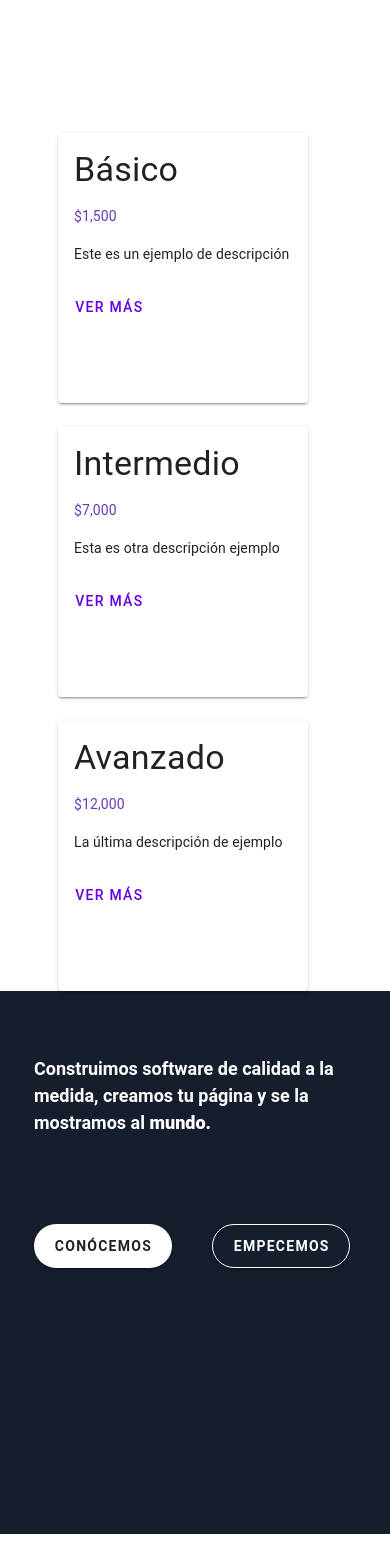
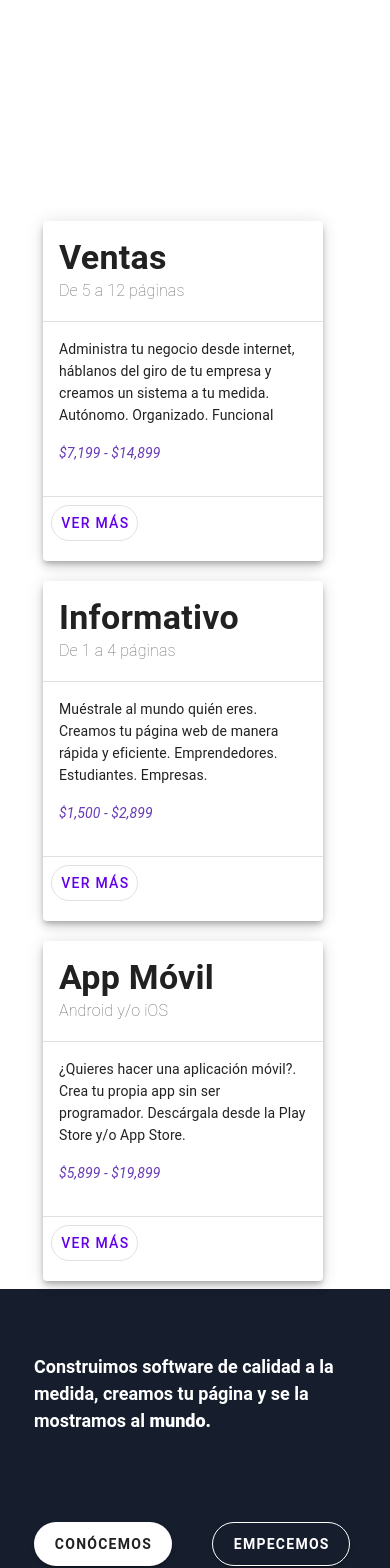
Before and after one commit to Arcup/Arcup-web, a Vue app in the folder arcup/: page / in a window 390 px wide. Shown: the part 260-1828 px from the top of the page. Before the commit the page ends 1794 px from the top, so only its background shows below. Built offline with nearby package versions, Linux system fonts and the light colour scheme.

Commit message:
Add new responsive elements to BaseHeader and Main components

```diff
--- a/arcup/public/styles.css
+++ b/arcup/public/styles.css
@@ -1,24 +1,61 @@
-@media (max-width: 1395px) {
+@media (min-width: 1921px) {
+    .card__main {
+        width: 400px;
+    }
     .container__angle {
-        width: 120%;
-        background-size: 100%;
+        background-position-x: -300px;
+      }
+    #rowMainCards {
+        display: flex;
+        justify-content: center !important;
+        margin-left: 30%;
+    }
+}
+@media (max-width: 1920px) {
+    .container__angle {
+        width: 90% !important;
       }
     .card__main {
-        width: 200px;
+        width: 400px;
     }
     #columnTextMain {
         margin-left: 10px !important;
     }
 }
+@media (max-width: 1700px) {
+    .container__angle {
+        width: 80% !important;
+      }
+    #columnTextMain {
+        margin-left: 10px !important;
+    }
+}
+@media (max-width: 1660px) {
+    .container__angle {
+        background-position-x: -50px;
+      }
+}
+@media (max-width: 1615px) {
+    .container__angle {
+        background-position-x: -80px;
+      }
+}
+@media (max-width: 1580px) {
+    .container__angle {
+        background-position-x: -120px;
+      }
+}
 
-@media (max-width: 1264px) {
+@media (max-width: 1540px) {
     .container__angle {
         position: relative;
         background-color: #161e2eff;
         height: 35% !important;
+        width: 100% !important;
+        background-size: 100%;
     }
     .card__main {
-        width: 250px;
+        width: 350px;
     }
     #containerDeep {
         position: relative;
--- a/arcup/src/components/BaseHeader.vue
+++ b/arcup/src/components/BaseHeader.vue
@@ -73,7 +73,7 @@
         </router-link>
       </v-toolbar-items>
     </v-app-bar>
-        <v-navigation-drawer v-model="drawer" absolute right>
+    <v-navigation-drawer v-model="drawer" absolute right class="drawer">
       <v-list>
         <v-subheader>CONTÁCTANOS</v-subheader>
         <v-divider></v-divider>
@@ -193,4 +193,7 @@ export default {
   background-repeat: no-repeat;
   background-position: center;
 }
+.drawer {
+  z-index: 2 !important;
+}
 </style>
--- a/arcup/src/views/Main.vue
+++ b/arcup/src/views/Main.vue
@@ -8,7 +8,7 @@
           <v-carousel
             :show-arrows="false"
             cycle
-            height="300"
+            height="400"
             hide-delimiter-background
           >
             <v-carousel-item
@@ -19,30 +19,37 @@
           </v-carousel>
         </v-col>
       </v-row>
-      <v-row class="d-flex justify-end mr-2" id="rowMainCards" >
+      <v-row class="d-flex justify-end mr-5" id="rowMainCards" >
         <v-card
-          class="ma-3 card__main"
+          elevation="6"
+          class="mx-3 mb-5 card__main"
           max-width="280"
-          height="270"
-
+          height="340"
           v-for="(item, index) in itemsPaquetes"
           :key="index"
         >
+        <v-card-title class="display-1 text--primary font-weight-bold">
+          {{ item.name }}
+        </v-card-title>
+        <v-card-subtitle class="subtitle-1 font-weight-thin">
+          {{ item.pages }}
+        </v-card-subtitle>
+        <v-divider></v-divider>
           <v-card-text>
-            <p class="display-1 text--primary">{{ item.name }}</p>
-            <p class="deep-purple--text">{{ item.price }}</p>
-            <div class="text--primary">
+            <p class="text--primary">
               {{ item.description }}
-            </div>
+            </p>
+            <p class="deep-purple--text font-italic">{{ item.price }}</p>
           </v-card-text>
+          <v-divider></v-divider>
           <v-card-actions>
-            <v-btn text color="deep-purple accent-4"> Ver más </v-btn>
+            <v-btn text outlined rounded color="deep-purple accent-4 justify-center"> Ver más </v-btn>
           </v-card-actions>
         </v-card>
       </v-row>
     </div>
     <div class="container__angle">
-      <v-col lg="6" md="12" sm="12" class="ml-12 mt-10" id="columnTextMain">
+      <v-col lg="7" md="12" sm="12" xl="5" class="ml-12 mt-10" id="columnTextMain">
         <v-col class="white--text">
           <h1>
             Construimos software de calidad a la medida, creamos tu página y se
@@ -75,7 +82,7 @@
   </v-main>
 </template>
 <script>
-import BaseHeader from "@/components/BaseHeader.vue";
+import BaseHeader from '@/components/BaseHeader.vue';
 //  Se importan las imágenes que serán utilizadas en el carousel
 import imgProject from '../assets/title-images/image-project.png';
 import imgCulture from '../assets/title-images/image-culture.png';
@@ -102,19 +109,23 @@ export default {
       ],
       itemsPaquetes: [
         {
-          name: "Básico",
-          price: "$1,500",
-          description: "Este es un ejemplo de descripción",
+          name: "Ventas",
+          price: "$7,199 - $14,899",
+          pages: "De 5 a 12 páginas",
+          description: "Administra tu negocio desde internet, háblanos del giro de tu empresa y creamos un sistema a tu medida. Autónomo. Organizado. Funcional",
         },
         {
-          name: "Intermedio",
-          price: "$7,000",
-          description: "Esta es otra descripción ejemplo",
+          name: "Informativo",
+          price: "$1,500 - $2,899",
+          pages: "De 1 a 4 páginas",
+          description: "Muéstrale al mundo quién eres. Creamos tu página web de manera rápida y eficiente. Emprendedores. Estudiantes. Empresas.",
         },
+
         {
-          name: "Avanzado",
-          price: "$12,000",
-          description: "La última descripción de ejemplo",
+          name: "App Móvil",
+          price: "$5,899 - $19,899",
+          pages: "Android y/o iOS",
+          description: "¿Quieres hacer una aplicación móvil?. Crea tu propia app sin ser programador. Descárgala desde la Play Store y/o App Store.",
         },
       ],
     };
@@ -139,12 +150,13 @@ export default {
   width: 100%;
 
 }
+
 .container__angle {
   display: flex;
   position: relative;
   width: 100%;
   height: 100%;
-  background-size: 85%;
+  background-size: cover;
   background-image: url("../assets/background-darkBlueMain.svg");
 }
 
```
